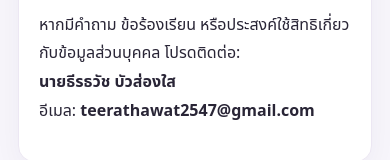
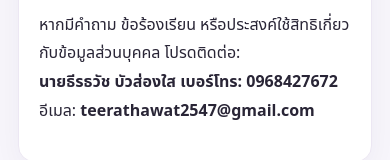
Before and after one commit to SFtraktorFS/privacy-policy, a plain HTML site: page index.html in a window 390 px wide. Shown: the part 4091-4251 px from the top of the page. Drawn offline with Linux system fonts and the light colour scheme.

Commit message:
Update contact information in privacy policy
Added contact information including phone number for inquiries.

```diff
--- a/index.html
+++ b/index.html
@@ -70,7 +70,7 @@ footer{text-align:center;color:#716b7c;padding:0 18px 30px;font-size:14px}
 
 <h2>11. ติดต่อเรา</h2>
 <p>หากมีคำถาม ข้อร้องเรียน หรือประสงค์ใช้สิทธิเกี่ยวกับข้อมูลส่วนบุคคล โปรดติดต่อ:<br>
-<strong>นายธีรธวัช บัวส่องใส</strong><br>
+<strong>นายธีรธวัช บัวส่องใส เบอร์โทร: 0968427672</strong><br>
 อีเมล: <strong>teerathawat2547@gmail.com</strong></p>
 
 </article></main>
```
